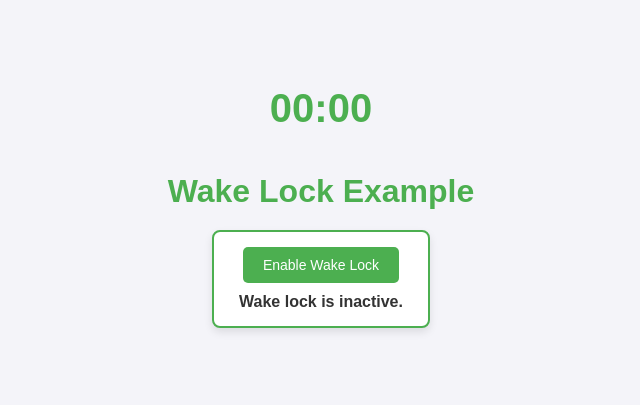
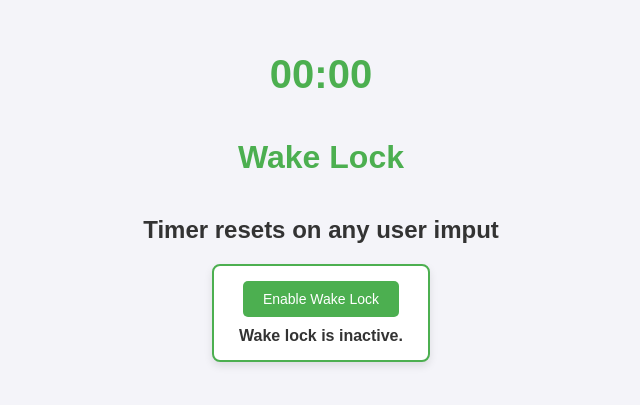
Before and after one commit to usernameman12/KeepAwake., a plain HTML site: page index.html in a window 1280 px wide. Shown: the part 193-598 px from the top of the page, without its empty margins (319-959 px from the left). Drawn offline with Linux system fonts and the light colour scheme.

Commit message:
Update index.html

```diff
--- a/index.html
+++ b/index.html
@@ -84,7 +84,9 @@
 </head>
 <body>
     <div id="timer">00:00</div> <!-- Timer Display -->
-    <h1>Wake Lock Example</h1>
+    <h1>Wake Lock </h1>
+    <div></div>
+    <h2>Timer resets on any user imput</h2>
 
     <div id="container">
         <button id="toggleButton">Enable Wake Lock</button>
```
